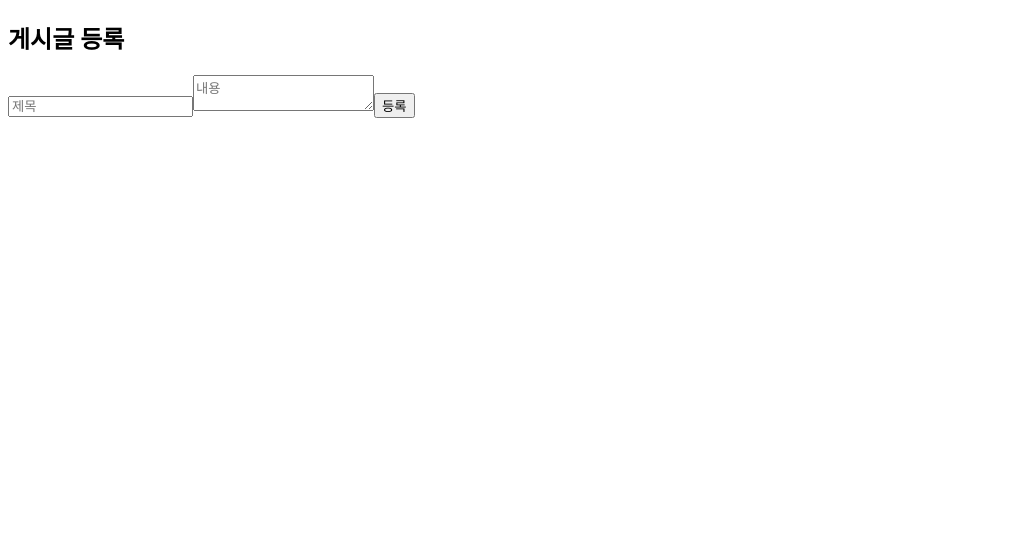
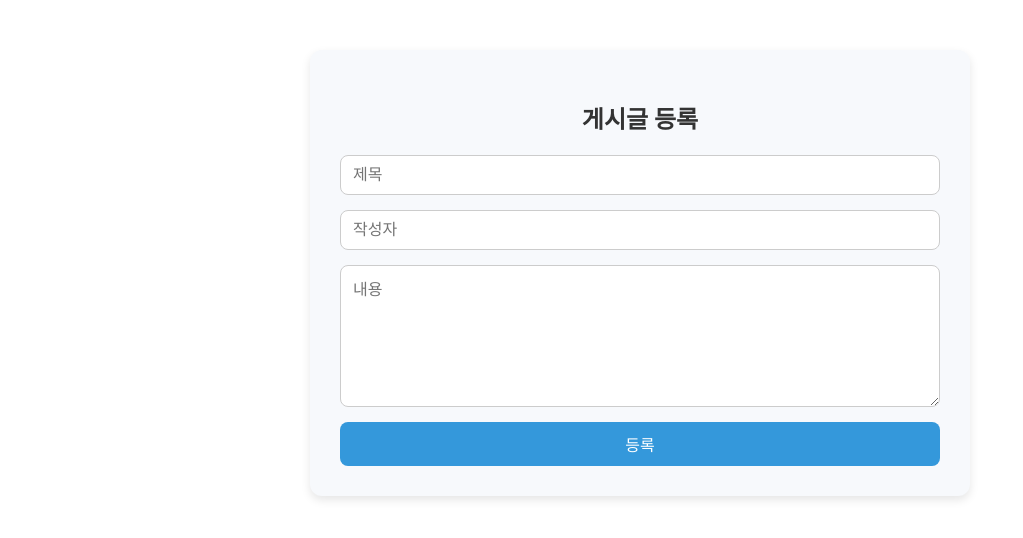
Before and after one commit to cTosMaster/ChatWeb, a React (Create React App) app in the folder frontend/: page /boardpage in a window 1280 px wide. Shown: the top 538 px of the page, without its empty margins (0-1023 px from the left). Built offline with nearby package versions, Linux system fonts and the light colour scheme.

Commit message:
작성자 필드 추가, BoardPage.css

```diff
--- /dev/null
+++ b/frontend/src/pages/BoardPage.css
@@ -0,0 +1,48 @@
+.board-container {
+  max-width: 600px;
+  margin: 50px auto;
+  padding: 30px;
+  background-color: #f7f9fc;
+  border-radius: 12px;
+  box-shadow: 0 4px 10px rgba(0, 0, 0, 0.1);
+}
+
+.board-container h2 {
+  text-align: center;
+  margin-bottom: 20px;
+  color: #333;
+}
+
+.board-container form {
+  display: flex;
+  flex-direction: column;
+}
+
+.board-container input,
+.board-container textarea {
+  margin-bottom: 15px;
+  padding: 10px 12px;
+  font-size: 16px;
+  border: 1px solid #ccc;
+  border-radius: 8px;
+}
+
+.board-container textarea {
+  resize: vertical;
+  min-height: 120px;
+}
+
+.board-container button {
+  padding: 10px;
+  font-size: 16px;
+  background-color: #3498db;
+  color: white;
+  border: none;
+  border-radius: 8px;
+  cursor: pointer;
+  transition: background-color 0.3s;
+}
+
+.board-container button:hover {
+  background-color: #2980b9;
+}
--- a/frontend/src/pages/BoardPage.jsx
+++ b/frontend/src/pages/BoardPage.jsx
@@ -1,9 +1,11 @@
 import React, { useState } from "react";
 import axios from "axios";
 import { useNavigate } from "react-router-dom"; // 다른 페이지로 이동하는 hook
+import "./BoardPage.css";
 
 const BoardPage = () => {
   const [title, setTitle] = useState("");
+  const [writer, setWriter] = useState("");
   const [content, setContent] = useState("");
   const navigate = useNavigate();
 
@@ -23,7 +25,7 @@ const BoardPage = () => {
   };
 
   return (
-    <div>
+    <div className="board-container">
       <h2>게시글 등록</h2>
       <form onSubmit={handleSubmit}>
         <input
@@ -31,6 +33,13 @@ const BoardPage = () => {
           placeholder="제목"
           value={title}
           onChange={(e) => setTitle(e.target.value)}
+          required
+        />
+        <input
+          type="text"
+          placeholder="작성자"
+          value={writer}
+          onChange={(e) => setWriter(e.target.value)}
           required
         />
         <textarea
```
Also changed, not shown: frontend/components/PostFrom.jsx (+12 -0 lines).
